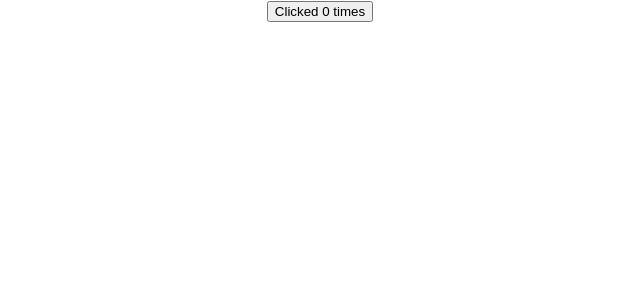
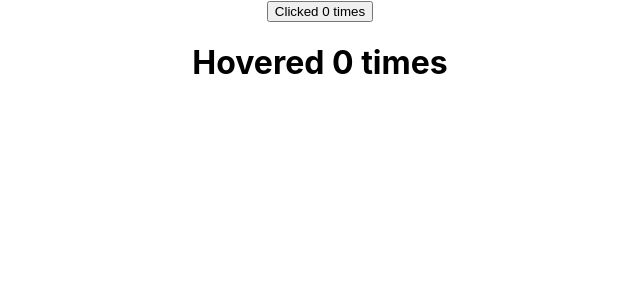
Before and after one commit to Navneet2569/Learning-React, a React (Create React App) app in the folder hello-world2/: page / in a window 1280 px wide. Shown: the top 300 px of the page, without its empty margins (320-960 px from the left). Built offline with nearby package versions, Linux system fonts and the light colour scheme.

Commit message:
Hover Counter

```diff
--- a/hello-world2/src/App.js
+++ b/hello-world2/src/App.js
@@ -11,6 +11,7 @@ import PortalDemo from "./components/PortalDemo";
 import Hero from "./components/Hero";
 import ErrorBoundary from "./components/ErrorBoundary";
 import ClickCounter from "./components/ClickCounter";
+import HoverCounter from "./components/HoverCounter";
 
 function App() {
   return (
@@ -39,6 +40,7 @@ function App() {
       </ErrorBoundary> */}
 
       <ClickCounter />
+      <HoverCounter />
     </div>
   );
 }
--- a/hello-world2/src/components/HoverCounter.js
+++ b/hello-world2/src/components/HoverCounter.js
@@ -0,0 +1,26 @@
+import React, { Component } from "react";
+
+class HoverCounter extends Component {
+  constructor(props) {
+    super(props);
+
+    this.state = {
+      count: 0,
+    };
+  }
+  hoverHandler = () => {
+    this.setState((prevState) => {
+      return { count: prevState.count + 1 };
+    });
+  };
+  render() {
+    const { count } = this.state;
+    return (
+      <div>
+        <h1 onMouseOver={this.hoverHandler}>Hovered {count} times</h1>
+      </div>
+    );
+  }
+}
+
+export default HoverCounter;
```
